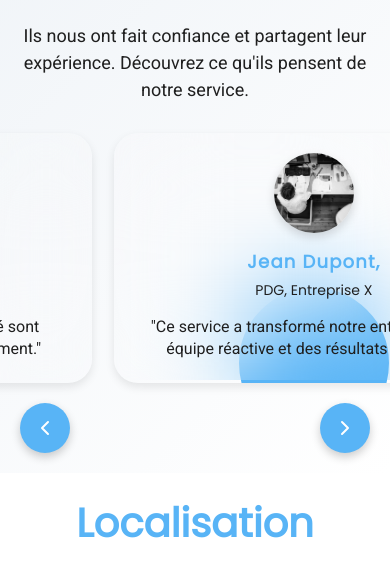
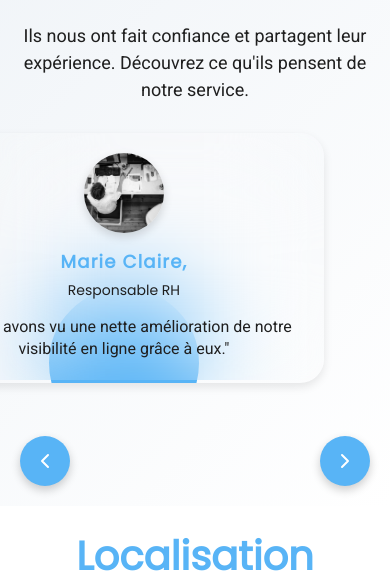
Before and after one commit to Romeofresnel/Gic-bonus-web, a React (Vite) app: page / in a window 390 px wide. Shown: the part 3260-3833 px from the top of the page. Built offline with nearby package versions, Linux system fonts and the light colour scheme.

Commit message:
Update temoignage.scss

```diff
--- a/src/scss/temoignage.scss
+++ b/src/scss/temoignage.scss
@@ -190,13 +190,14 @@
 
     .right-panel {
       width: 100% !important;
-
+display: flex !important;
+      align-items: center;
+      flex-direction: column;
       .testimonials-swiper {
         height: auto !important;
         padding: 0 !important;
         overflow: visible !important;
-        display: flex;
-        align-items: center;
+
         // FORCER L'AFFICHAGE DE TOUS LES SLIDES SUR MOBILE
         .swiper-slide {
           opacity: 1 !important;
@@ -225,7 +226,7 @@
             height: auto !important;
             min-height: 250px !important;
             margin: 0 auto !important;
-            margin-left: -20px !important; // CORRECTION PRINCIPALE
+            margin-left: 0px !important; // CORRECTION PRINCIPALE
             position: relative !important;
             display: block !important;
 
```
